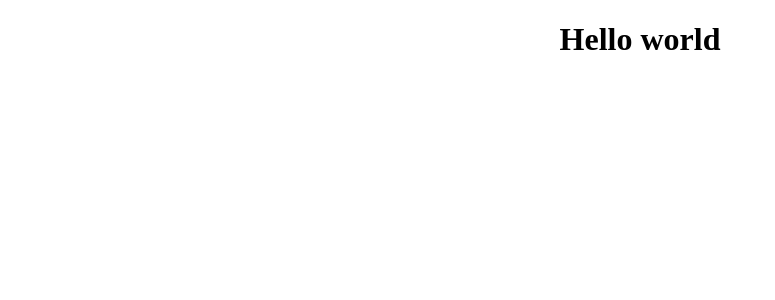
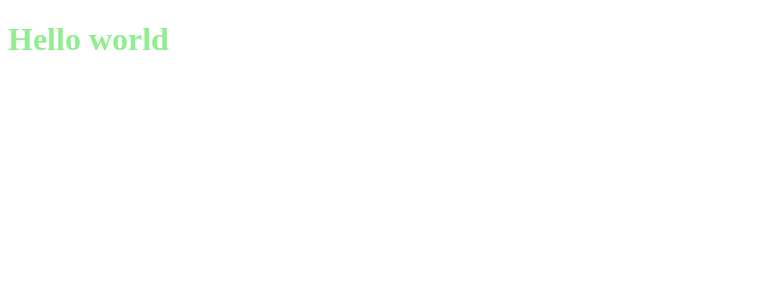
Before and after one commit to TienNHM/trello, a React (Create React App) app in the folder trello-web/: page / in a window 1280 px wide. Shown: the top 300 px of the page, without its empty margins (0-775 px from the left). Built offline with nearby package versions, Linux system fonts and the light colour scheme.

Commit message:
update readme

```diff
--- a/trello-web/src/App.css
+++ b/trello-web/src/App.css
@@ -1,38 +1,3 @@
-.App {
-  text-align: center;
+.hello-world {
+  color: lightgreen;
 }
-
-.App-logo {
-  height: 40vmin;
-  pointer-events: none;
-}
-
-@media (prefers-reduced-motion: no-preference) {
-  .App-logo {
-    animation: App-logo-spin infinite 20s linear;
-  }
-}
-
-.App-header {
-  background-color: #282c34;
-  min-height: 100vh;
-  display: flex;
-  flex-direction: column;
-  align-items: center;
-  justify-content: center;
-  font-size: calc(10px + 2vmin);
-  color: white;
-}
-
-.App-link {
-  color: #61dafb;
-}
-
-@keyframes App-logo-spin {
-  from {
-    transform: rotate(0deg);
-  }
-  to {
-    transform: rotate(360deg);
-  }
-}
--- a/trello-web/src/App.js
+++ b/trello-web/src/App.js
@@ -3,7 +3,7 @@
 function App() {
   return (
     <div className="App">
-      <h1>Hello world</h1>
+      <h1 className="hello-world">Hello world</h1>
     </div>
   );
 }
```
Also changed, not shown: 1 other file (tests, documents, lock files or other folders).
